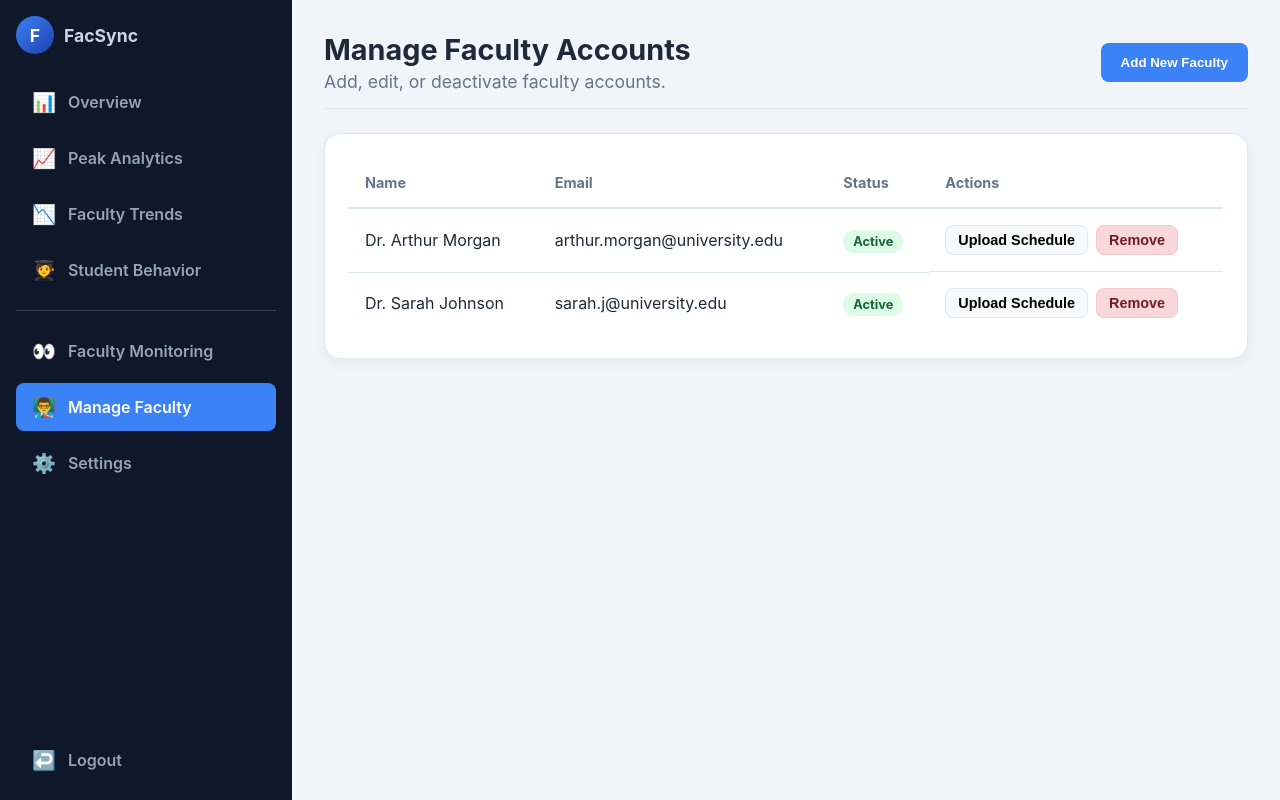
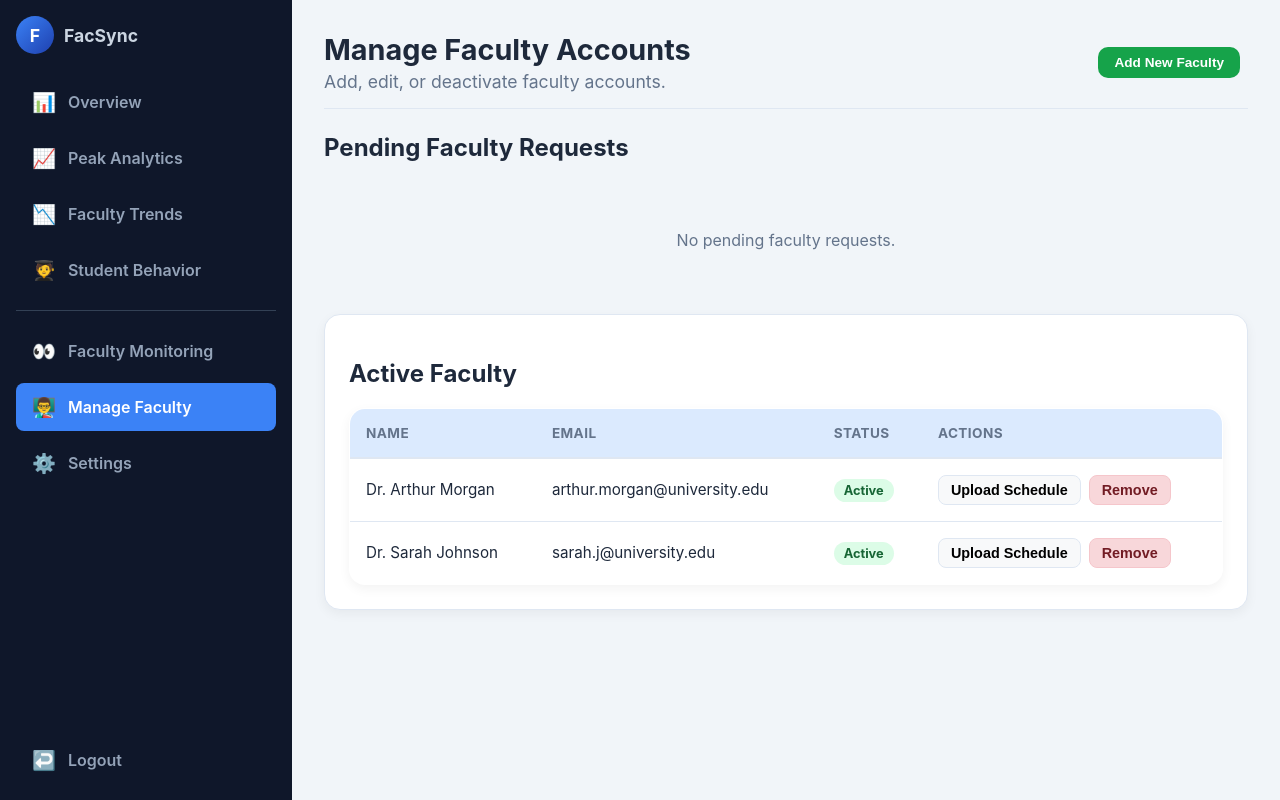
Before and after one commit to jgoleta/facsync, a Django app: page /depthead/faculty/ in a window 1280 px wide. Run offline with Django 5.2, Linux system fonts and the light colour scheme.

Commit message:
Add pending faculty UI and update redirects
Add a pending faculty requests UI and styles: new depthead/static/depthead/css/pendingFacultyRequests.css and template updates in depthead/templates (adminFaculty.html, pendingFacultyRequests.html) to include a sidebar, improved layout, and approval/decline table/forms. Update depthead.views approve_faculty and decline_faculty to redirect to the admin_faculty page after action. Tweak core/templates/core/registerPage.html to render only the last message, and normalize template doctype/meta/viewport and stylesheet includes.

```diff
--- a/core/templates/core/registerPage.html
+++ b/core/templates/core/registerPage.html
@@ -20,9 +20,9 @@
             </div>
 
             {% if messages %}
-            {% for message in messages %}
+            {% with messages|last as message %}
             <p style="color: red;">{{ message }}</p>
-            {% endfor %}
+            {% endwith %}
             {% endif %}
 
             <div class="form-header">
--- /dev/null
+++ b/depthead/static/depthead/css/pendingFacultyRequests.css
@@ -0,0 +1,185 @@
+.pending-requests-list {
+    display: flex;
+    flex-direction: column;
+    gap: 16px;
+}
+
+.pending-request-row {
+    display: flex;
+    align-items: center;
+    justify-content: space-between;
+    gap: 20px;
+    background-color: var(--bg-card);
+    border: 1px solid var(--border-color);
+    border-radius: 16px;
+    padding: 20px 24px;
+    box-shadow: 0 4px 12px rgba(0, 0, 0, 0.05);
+    transition: transform 0.2s ease, box-shadow 0.2s ease;
+}
+
+.pending-request-row:hover {
+    transform: translateY(-2px);
+    box-shadow: 0 8px 16px rgba(0, 0, 0, 0.08);
+}
+
+.pending-request-info {
+    display: flex;
+    flex-direction: column;
+    gap: 4px;
+}
+
+.pending-request-info h3 {
+    margin: 0;
+    font-size: 1.05rem;
+    font-weight: 700;
+    color: var(--text-primary);
+}
+
+.pending-request-info .email {
+    font-size: 0.9rem;
+    color: var(--text-secondary);
+}
+
+.pending-request-meta {
+    display: flex;
+    gap: 16px;
+    font-size: 0.85rem;
+    color: var(--text-secondary);
+}
+
+.pending-request-meta span {
+    display: flex;
+    align-items: center;
+    gap: 4px;
+}
+
+.pending-request-actions {
+    display: flex;
+    gap: 12px;
+    flex-shrink: 0;
+}
+
+.btn-approve,
+.btn-decline {
+    border: none;
+    border-radius: 10px;
+    padding: 10px 20px;
+    font-size: 0.9rem;
+    font-weight: 600;
+    cursor: pointer;
+    transition: background-color 0.2s ease, transform 0.1s ease;
+}
+
+.btn-approve {
+    background-color: #16a34a;
+    color: #fff;
+}
+
+.btn-approve:hover {
+    background-color: #15803d;
+}
+
+.btn-decline {
+    background-color: #fff;
+    color: #dc2626;
+    border: 1px solid #dc2626;
+}
+
+.btn-decline:hover {
+    background-color: #fef2f2;
+}
+
+.btn-approve:active,
+.btn-decline:active {
+    transform: scale(0.97);
+}
+
+.empty-state {
+    text-align: center;
+    padding: 48px 24px;
+    color: var(--text-secondary);
+}
+
+table {
+    width: 100%;
+    border-collapse: collapse;
+    background-color: var(--bg-card);
+    border: 1px solid var(--border-color);
+    border-radius: 16px;
+    overflow: hidden;
+    box-shadow: 0 4px 12px rgba(0, 0, 0, 0.05);
+}
+
+thead {
+    background-color: var(--primary-light);
+}
+
+th {
+    text-align: left;
+    padding: 16px 20px;
+    font-size: 0.85rem;
+    font-weight: 700;
+    color: var(--text-secondary);
+    text-transform: uppercase;
+    letter-spacing: 0.03em;
+    border-bottom: 1px solid var(--border-color);
+}
+
+td {
+    padding: 16px 20px;
+    font-size: 0.95rem;
+    color: var(--text-primary);
+    border-bottom: 1px solid var(--border-color);
+    vertical-align: middle;
+}
+
+tbody tr:last-child td {
+    border-bottom: none;
+}
+
+tbody tr:hover {
+    background-color: var(--primary-light);
+}
+
+.btn-primary,
+.btn-secondary {
+    border: none;
+    border-radius: 10px;
+    padding: 8px 16px;
+    font-size: 0.85rem;
+    font-weight: 600;
+    cursor: pointer;
+    transition: background-color 0.2s ease, transform 0.1s ease;
+    margin-right: 8px;
+}
+
+.btn-primary {
+    background-color: #16a34a;
+    color: #fff;
+}
+
+.btn-primary:hover {
+    background-color: #15803d;
+}
+
+.btn-secondary {
+    background-color: #fff;
+    color: #dc2626;
+    border: 1px solid #dc2626;
+}
+
+.btn-secondary:hover {
+    background-color: #fef2f2;
+}
+
+.btn-primary:active,
+.btn-secondary:active {
+    transform: scale(0.97);
+}
+
+h1 {
+    font-size: 1.5rem;
+    font-weight: 700;
+    color: var(--text-primary);
+    margin-bottom: 24px;
+}
--- a/depthead/templates/depthead/adminFaculty.html
+++ b/depthead/templates/depthead/adminFaculty.html
@@ -1,5 +1,5 @@
+{% load static %}
 <!doctype html>
-{% load static %}
 <html lang="en">
 
 <head>
@@ -8,6 +8,7 @@
     <title>FacSync | Manage Faculty</title>
     <link rel="stylesheet" href="{% static 'depthead/css/admin_main.css' %}">
     <link rel="stylesheet" href="{% static 'depthead/css/admin_management.css' %}">
+    <link rel="stylesheet" href="{% static 'depthead/css/pendingFacultyRequests.css' %}">
 </head>
 
 <body>
@@ -69,7 +70,51 @@
                 <button id="addFacultyBtn" class="btn-primary">Add New Faculty</button>
             </header>
 
-            <div class="management-table-wrapper">
+            <section class="pending-section">
+                <h2>Pending Faculty Requests</h2>
+                {% if pending_faculty %}
+                <table>
+                    <thead>
+                        <tr>
+                            <th>Name</th>
+                            <th>Email</th>
+                            <th>Department</th>
+                            <th>Faculty ID</th>
+                            <th>Office/Room</th>
+                            <th>Actions</th>
+                        </tr>
+                    </thead>
+                    <tbody>
+                        {% for user in pending_faculty %}
+                        <tr>
+                            <td>{{ user.get_full_name|default:user.username }}</td>
+                            <td>{{ user.email }}</td>
+                            <td>{{ user.department }}</td>
+                            <td>{{ user.faculty_profile.faculty_id }}</td>
+                            <td>{{ user.faculty_profile.office_location }}</td>
+                            <td>
+                                <form method="post" action="{% url 'depthead:approve_faculty' user.id %}"
+                                    style="display:inline;">
+                                    {% csrf_token %}
+                                    <button type="submit" class="btn-primary">Approve</button>
+                                </form>
+                                <form method="post" action="{% url 'depthead:decline_faculty' user.id %}"
+                                    style="display:inline;">
+                                    {% csrf_token %}
+                                    <button type="submit" class="btn-secondary">Decline</button>
+                                </form>
+                            </td>
+                        </tr>
+                        {% endfor %}
+                    </tbody>
+                </table>
+                {% else %}
+                <p class="empty-state">No pending faculty requests.</p>
+                {% endif %}
+                </section>
+
+            <section class="management-table-wrapper">
+                <h2>Active Faculty</h2>
                 <table>
                     <thead>
                         <tr>
@@ -96,7 +141,7 @@
                         </tr>
                     </tbody>
                 </table>
-            </div>
+            </section>
         </main>
     </div>
 
--- a/depthead/views.py
+++ b/depthead/views.py
@@ -16,7 +16,7 @@ def approve_faculty(request, user_id):
     if request.method == 'POST':
         faculty_user.account_status = 'active'
         faculty_user.save()
-    return redirect('depthead:pending_faculty_requests')
+    return redirect('depthead:admin_faculty')
 
 
 @login_required
@@ -25,7 +25,7 @@ def decline_faculty(request, user_id):
     if request.method == 'POST':
         faculty_user.account_status = 'declined'
         faculty_user.save()
-    return redirect('depthead:pending_faculty_requests')
+    return redirect('depthead:admin_faculty')
 
 
 def admin_dashboard(request):
```
Also changed, not shown: depthead/templates/depthead/pendingFacultyRequests.html (+63 -4 lines).
